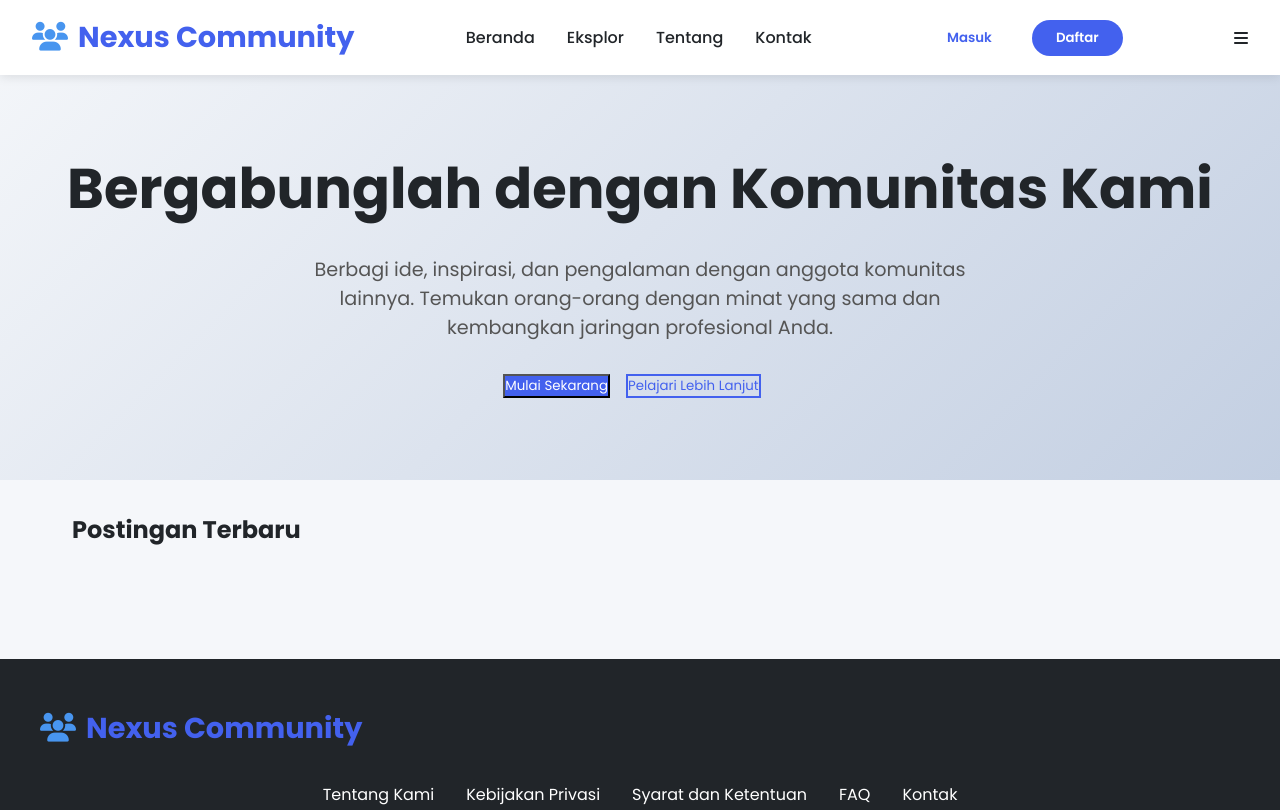
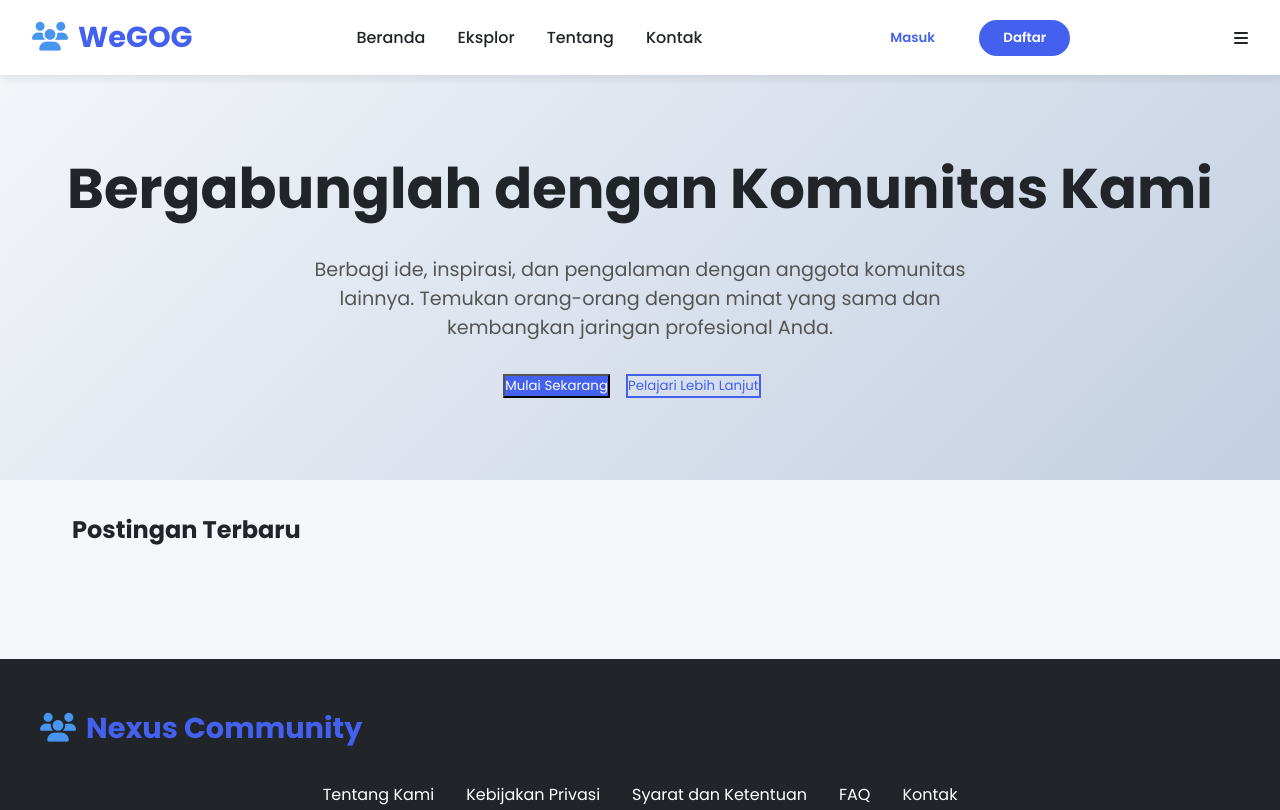
Before and after one commit to BunglonMewing/WeGOG1, a plain HTML site: page index.html in a window 1280 px wide. Shown: the top 810 px of the page. Drawn offline with Linux system fonts and the light colour scheme; no server answers.

Commit message:
Website Center

```diff
--- a/index.html
+++ b/index.html
@@ -3,7 +3,7 @@
 <head>
     <meta charset="UTF-8">
     <meta name="viewport" content="width=device-width, initial-scale=1.0">
-    <title>Nexus Community - Tempat Berbagi Inspirasi</title>
+    <title> WeGOG - Tempat Berbagi Inspirasi</title>
     <link rel="stylesheet" href="https://cdnjs.cloudflare.com/ajax/libs/font-awesome/6.4.0/css/all.min.css">
     <link href="https://fonts.googleapis.com/css2?family=Poppins:wght@300;400;500;600;700&display=swap" rel="stylesheet">
     <!-- Tambahkan Firebase SDK -->
@@ -678,7 +678,7 @@
     <nav class="navbar">
         <div class="logo">
             <i class="fas fa-users"></i>
-            <span>Nexus Community</span>
+            <span>WeGOG</span>
         </div>
 
         <div class="nav-links">
@@ -884,12 +884,12 @@
     <script>
         // Firebase Configuration
         const firebaseConfig = {
-            apiKey: "YOUR_API_KEY",
-            authDomain: "YOUR_AUTH_DOMAIN",
-            projectId: "YOUR_PROJECT_ID",
-            storageBucket: "YOUR_STORAGE_BUCKET",
-            messagingSenderId: "YOUR_MESSAGING_SENDER_ID",
-            appId: "YOUR_APP_ID"
+            apiKey:AIzaSyA6aJKsF2oS_XbSqWcVFOfYQsvVontV7V8",
+            authDomain: "wegog-806ec.firebaseapp.com",
+            projectId: "wegog-806ec",
+            storageBucket: "wegog-806ec.firebasestorage.app",
+            messagingSenderId: "401684424928",
+            appId: "wegog-806ec"
         };
 
         // Initialize Firebase
```
